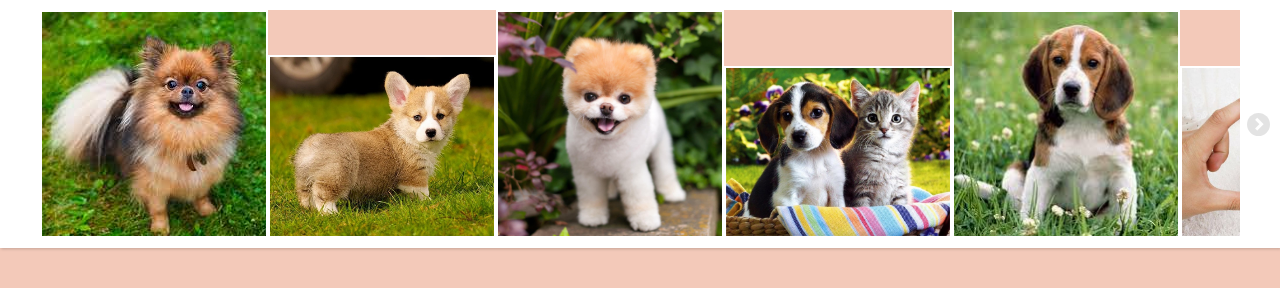
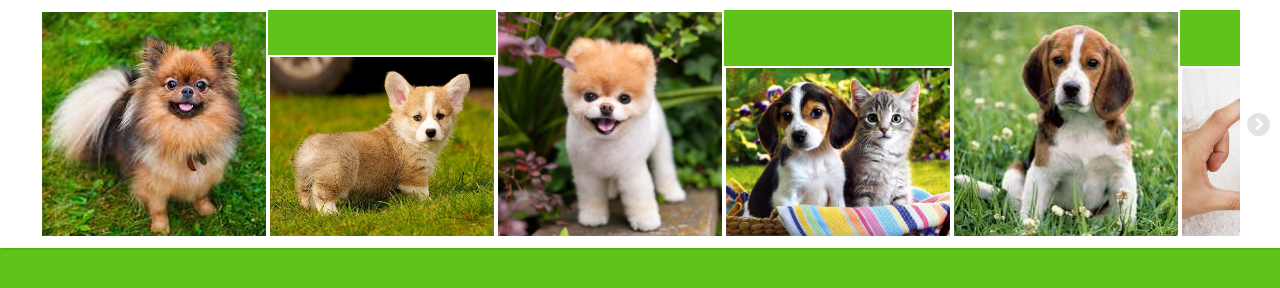
Before and after one commit to Ekaterinasavina/scripts, a plain HTML site: page index.html in a window 1280 px wide. Drawn offline with nearby package versions, Linux system fonts and the light colour scheme.

Commit message:
тест

```diff
--- a/css/style.css
+++ b/css/style.css
@@ -7,5 +7,5 @@ margin: auto;
 
 } */
 *{
-    background: rgb(243, 201, 185);
+    background: rgb(96, 195, 26);
 }
```
